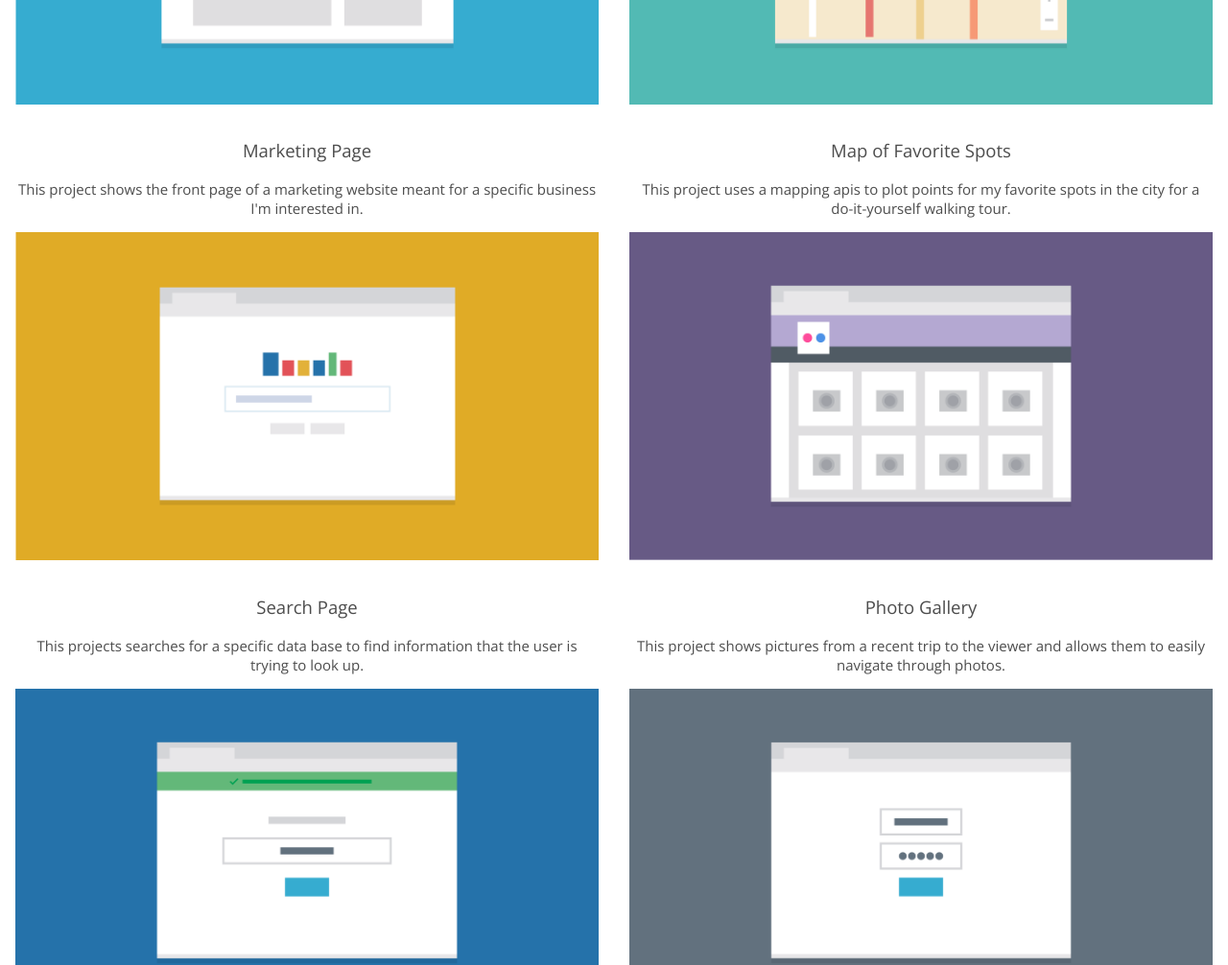
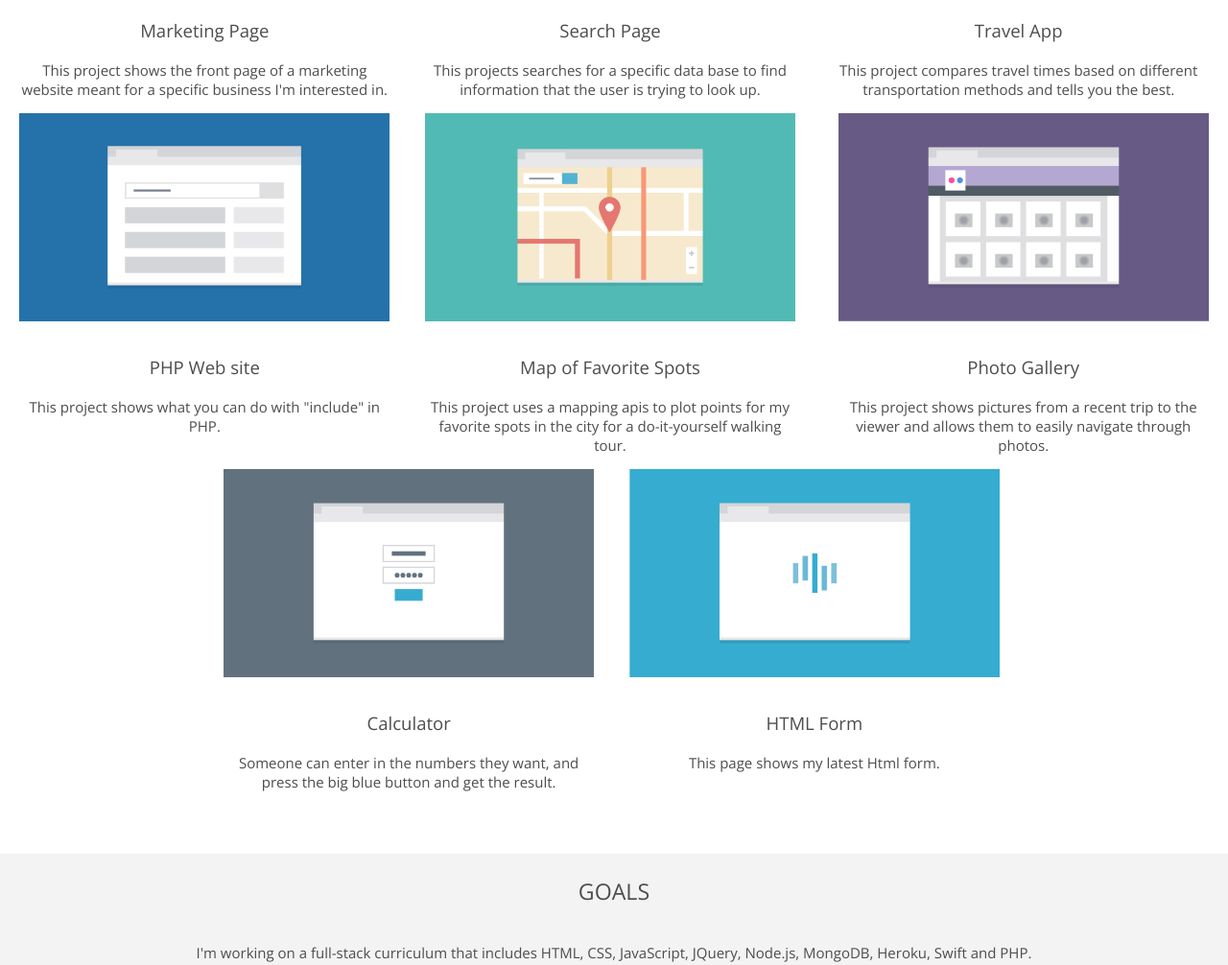
Before and after one commit to AntonioMontalvo/Antonio-Montalvo-Responsive-Layout, a plain HTML site: page index.html in a window 1280 px wide. Shown: the part 565-1571 px from the top of the page at 96% size. Drawn offline with nearby package versions, Linux system fonts and the light colour scheme.

Commit message:
@media (min-width: 1025px)

```diff
--- a/css/style.css
+++ b/css/style.css
@@ -244,21 +244,23 @@ FOOTER
 @media (min-width: 769px) {/*Specific behavior for media devices up to 769px*/
 
 
-
 .nav {
 display: flex;
 flex-direction: row;
 }
+
 .nav li {
 width: calc(100% - 20px);
 margin-left: 20px;
 margin-right: 20px;
 background: #f3f3f3;
 }
+
 .banner {
 	display:flex;
 	flex-direction: row-reverse;
 }
+
 .banner figure {
 	width: 90%;
 }
@@ -269,23 +271,27 @@ background: #f3f3f3;
 	padding-top: 0;
 	font-size: 19px;
 }
+.col{
+		width: 50%;
+		vertical-align: top;
+		padding-left: 4px;
+		padding-right: 4px;
+	}
+
+	.primary, .secondary{
+		display: inline-block;
+	}
+
+	.col:nth-child(2n+2){
+		margin-left: -5px;
+	}
 
 
-.left-col {
-	width: 50%;
-	float: left;
-
-}
-
-.right-col {
-	width: 50%;
-	float:right;
-
-}
 
 .contact-info p {
 	margin-left: 5em;
 	margin-right: 5em;
+
 }
 
 
@@ -293,6 +299,11 @@ background: #f3f3f3;
 }
 
 @media (min-width: 1025px) { /*Specific behavior for media devices up to 1025px*/
+	.body {
+			width: 90%;
+			max-width: 1150px;
+		}
+
 
 .main-header {
 	display: flex;
@@ -301,11 +312,25 @@ background: #f3f3f3;
 	padding-left: 1em;
 	padding-right: 1em;
 }
+.col{
+		width: 33.3%;
+		vertical-align: top;
+		padding-left: 4px;
+		padding-right: 4px;
+	}
+
+	.primary, .secondary{
+		display: inline-block;
+	}
+
+	.col:nth-child(3n+3){
+		margin-left: -8px;
+	}
+
+}
 
 
 
-
-}
 
 /* ---- Float clearfix ---- */
 
--- a/index.html
+++ b/index.html
@@ -27,34 +27,47 @@
       </span>
     </div>
 
-    <div class="main-content clearfix" class="container claerfix">
+    <div class="main-content clearfix">
       <h2 id="content">PORTFOLIO</h2>
-        <div class="left-col clearfix">
+        <div class="primary col">
             <img src="img/portfolio-1.png" alt="Front page icon" />
             <h3>Marketing Page</h3>
-          <p>This project shows the front page of a marketing website meant for a specific business I'm interested in.
-          </p>
+            <p>This project shows the front page of a marketing website meant for a specific business I'm interested in.</p>
+        </div>
+        <div class="secondary col">
             <img src="img/portfolio-2.png" alt="Search page icon" />
             <h3>Search Page</h3>
-          <p>This projects searches for a specific data base to find information that the user is trying to look up.
-          </p>
+            <p>This projects searches for a specific data base to find information that the user is trying to look up.</p>
+        </div>
+        <div class="primary col">
             <img src="img/portfolio-3.png" alt="Travel page icon" />
             <h3>Travel App</h3>
-          <p>This project compares travel times based on different transportation methods and tells you the best.
-          </p>
+            <p>This project compares travel times based on different transportation methods and tells you the best.</p>
        </div>
-        <div class="right-col" clearfix>
+       <div class="secondary col">
+            <img src="img/portfolio-9.png" alt="PHP page icon" />
+            <h3>PHP Web site</h3>
+            <p>This project shows what you can do with "include" in PHP. </p>
+        </div>
+        <div class="primary col">
             <img src="img/portfolio-6.png" alt="Map page icon" />
             <h3>Map of Favorite Spots</h3>
-          <p>This project uses a mapping apis to plot points for my favorite spots in the city for a do-it-yourself walking tour.
-          </p>
+            <p>This project uses a mapping apis to plot points for my favorite spots in the city for a do-it-yourself walking tour.</p>
+        </div>
+        <div class="secondary col">
             <img src="img/portfolio-5.png" alt="Photo gallery page icon" />
             <h3>Photo Gallery</h3>
             <p>This project shows pictures from a recent trip to the viewer and allows them to easily navigate through photos.</p>
+        </div>
+        <div class="primary col">
             <img src="img/portfolio-4.png" alt="Calculator page icon" />
             <h3>Calculator</h3>
-          <p>Someone can enter in the numbers they want, and press the big blue button and get the result.
-          </p>
+            <p>Someone can enter in the numbers they want, and press the big blue button and get the result.</p>
+        </div>
+        <div class="secondary col">
+            <img src="img/portfolio-10.png" alt="Html form" />
+            <h3>HTML Form</h3>
+            <p>This page shows my latest Html form.</p>
         </div>
     </div>
     <div class="added-content clearfix ">
@@ -86,6 +99,7 @@
         <li class="value">montalvocode@yahoo.com</li>
       </ul>
      </div>
+    </div>
     <footer  class="my-name-footer">
       <h4>Antonio Montalvo</h4>
       <h4><a href="#top_page">BACK TO TOP</a></h4>
```
Lines whose indentation alone changed are shown as unchanged.
